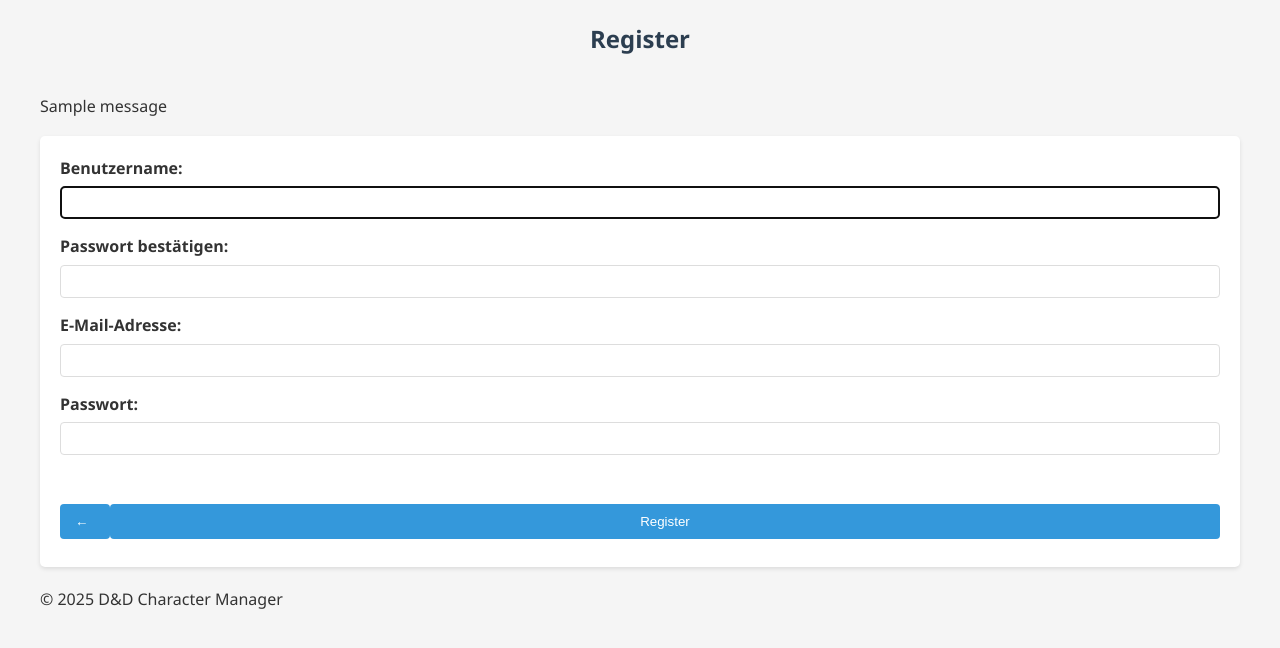
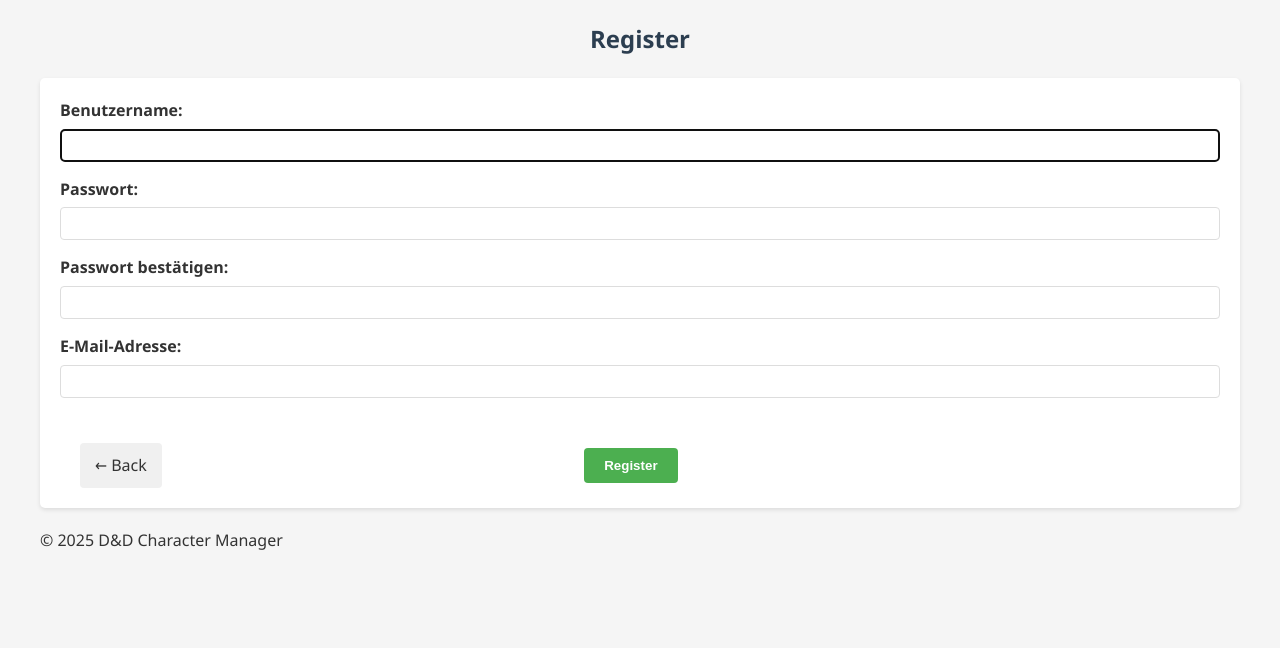
Before and after one commit to Spurgelwurg/DnD_Django, a Django app: page /game/register/ in a window 1280 px wide. Shown: the part 20-668 px from the top of the page. Run offline with Django 5.2, Linux system fonts and the light colour scheme; tables that the repository leaves empty hold one stand-in row (values such as "Sample post"); one stand-in notice (Sample message) is shown.

Commit message:
changed the resgiter layout and swapped fields

```diff
--- a/game/forms.py
+++ b/game/forms.py
@@ -13,9 +13,9 @@ class RegisterForm(UserCreationForm):
         model = DnDUser
         fields = ['username', 'email']
 
-    # Reroder the default form fields
+    # Reorder the default form fields
     def __init__(self, *args, **kwargs):
         super(RegisterForm, self).__init__(*args, **kwargs)
-        keys = list(self.fields.keys())
-        new_order = keys[0:1] + keys[-1:] + keys[1:-1]
-        self.fields = {key: self.fields[key] for key in new_order}
+        # Put fields in this order: username, password1, password2, email
+        field_order = ['username', 'password1', 'password2', 'email']
+        self.fields = {key: self.fields[key] for key in field_order if key in self.fields}
--- a/game/templates/game/register.html
+++ b/game/templates/game/register.html
@@ -37,14 +37,6 @@
         <h2>Register</h2>
     </div>
 
-    {% if messages %}
-    <div>
-        {% for message in messages %}
-            <p>{{ message }}</p>
-        {% endfor %}
-    </div>
-    {% endif %}
-
     <form method="post">
         {% csrf_token %}
         <div class="centered-wrapper">
@@ -65,9 +57,10 @@
                 {% endfor %}
             </div>
         </div>
-        <div style="display: flex; justify-content: space-between; align-items: center; height: 50px; margin-top: 20pt;">
-            <button type="button" onclick="window.location.href='{% url 'game:login' %}'" style="width: 50px;  text-align: left;">←</button>
-            <button type="submit" style="flex: 1; text-align: center; margin-left: auto; margin-right: auto;">Register</button>
+        <div class="button-container" style="display: flex; justify-content: space-between; margin-top: 30px; padding: 0 20px;">
+            <a href="{% url 'game:login' %}" class="back-button" style="background-color: #f0f0f0; color: #333; border: none; border-radius: 4px; padding: 10px 15px; text-decoration: none; transition: background-color 0.3s;">← Back</a>
+            <button type="submit" class="register-button" style="background-color: #4CAF50; color: white; border: none; border-radius: 4px; padding: 10px 20px; cursor: pointer; font-weight: bold; transition: background-color 0.3s;">Register</button>
+            <div style="width: 100px;"></div>
         </div>
     </form>
 </div>
--- a/game/views.py
+++ b/game/views.py
@@ -5,7 +5,7 @@ from django.contrib import messages
 from django.contrib.auth.mixins import LoginRequiredMixin
 from django.contrib.auth.decorators import login_required
 from django.contrib.auth import logout, authenticate, login
-from game.forms import RegisterForm
+from game.forms import RegisterForm, LoginForm
 
 @login_required(login_url='game:login')
 def indexView(request):
@@ -14,7 +14,7 @@ def indexView(request):
 
 class LoginView(generic.View):
     def get(self, request: HttpRequest) -> HttpResponse:
-        form = RegisterForm()
+        form = LoginForm()
         return render(request, 'game/login.html', {
             'form': form,
             'attempted_login': False  # Add this flag
```
